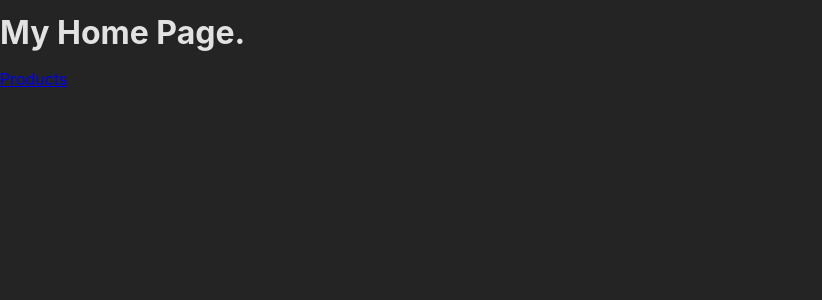
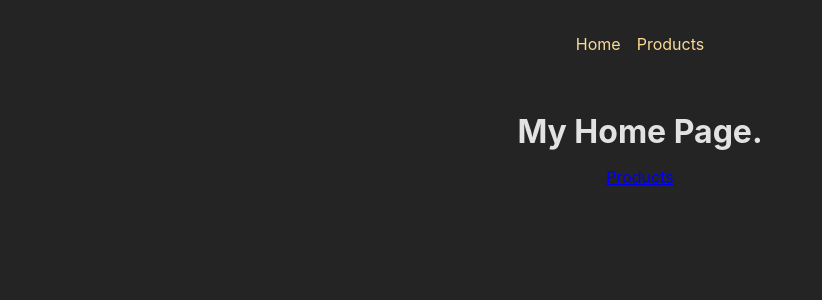
Before and after one commit to bondanjody/basic-react-router, a React (Create React App) app: page / in a window 1280 px wide. Shown: the top 300 px of the page, without its empty margins (0-822 px from the left). Built offline with nearby package versions, Linux system fonts and the light colour scheme.

Commit message:
Layout dan Nested Routes. NOTE : kita bisa memiliki lebih dari satu RootElement (dengan children yang berbeda-beda) di dalam App

```diff
--- /dev/null
+++ b/src/components/MainNavigation.js
@@ -0,0 +1,15 @@
+import { Link } from 'react-router-dom';
+import classes from './MainNavigation.module.css';
+
+const MainNavigation = () => {
+    return <header className={classes.header}>
+        <nav>
+            <ul className={classes.list}>
+                <li><Link to='/'>Home</Link></li>
+                <li><Link to='/products'>Products</Link></li>
+            </ul>
+        </nav>
+    </header>
+}
+
+export default MainNavigation;
--- /dev/null
+++ b/src/components/MainNavigation.module.css
@@ -0,0 +1,23 @@
+.header {
+  max-width: 60rem;
+  margin: auto;
+  padding: 2rem;
+  display: flex;
+  justify-content: center;
+}
+
+.list {
+  display: flex;
+  gap: 1rem;
+}
+
+.list a {
+  text-decoration: none;
+  color: var(--color-primary-400);
+}
+
+.list a:hover,
+.list a.active {
+  color: var(--color-primary-800);
+  text-decoration: underline;
+}
--- /dev/null
+++ b/src/pages/Root.js
@@ -0,0 +1,15 @@
+import { Fragment } from "react";
+import { Outlet } from "react-router-dom";
+import MainNavigation from "../components/MainNavigation";
+import classes from './Root.module.css';
+
+const RootLayout = () => {
+    return <Fragment>
+        <MainNavigation />
+        <main className={classes.content}>
+            <Outlet />
+        </main>
+    </Fragment>;
+}
+
+export default RootLayout;
--- /dev/null
+++ b/src/pages/Root.module.css
@@ -0,0 +1,4 @@
+.content {
+  margin: 2rem auto;
+  text-align: center;
+}
```
Also changed, not shown: src/App.js (+9 -2 lines).
